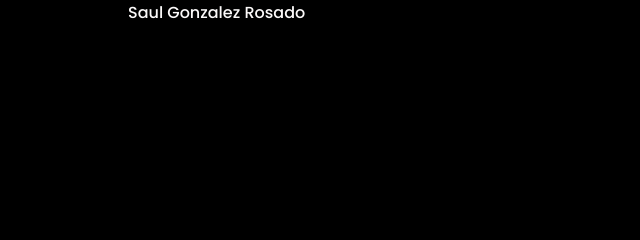
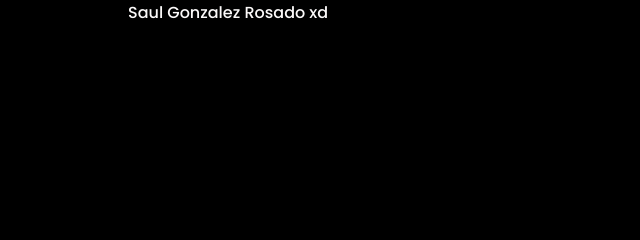
Before and after one commit to Sauloxd45/soysaul, a plain HTML site: page index.html in a window 1280 px wide. Shown: the top 240 px of the page, 0-640 px from the left. Drawn offline with nearby package versions, Linux system fonts and the light colour scheme.

Commit message:
CAMBIOS TEXTO DE PRUEBA

```diff
--- a/index.html
+++ b/index.html
@@ -24,7 +24,7 @@
         <!--===== HEADER =====-->
         <header class="l-header " id="header">
             <nav class="nav bd-container">
-                <a href="#" class="nav__logo">Saul Gonzalez Rosado</a>
+                <a href="#" class="nav__logo">Saul Gonzalez Rosado xd</a>
 
                 <div class="nav__menu" id="nav-menu">
                     <ul class="nav__list">
```
